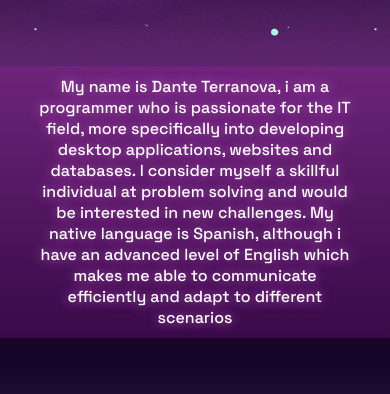
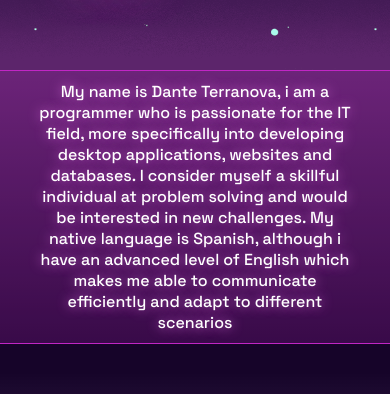
Before and after one commit to BinaryJuan/portfolio-astronaut, a React (Create React App) app: page / in a window 390 px wide. Shown: the part 259-653 px from the top of the page. Built offline with nearby package versions, Linux system fonts and the light colour scheme.

Commit message:
Responsive fixes

```diff
--- a/src/components/Presentation/Presentation.css
+++ b/src/components/Presentation/Presentation.css
@@ -76,7 +76,7 @@
         width: 100%;
         justify-content: center;
         background-color: rgb(193, 38, 197, 0.2);
-        margin-top: -5px;
+        margin-top: -1px;
         border-top: 1px solid #c126c5;
         border-bottom: 1px solid #c126c5;
     }
@@ -120,7 +120,9 @@
         width: 100%;
         justify-content: center;
         background-color: rgb(193, 38, 197, 0.2);
-        margin-top: -5px;
+        margin-top: -1px;
+        border-top: 1px solid #c126c5;
+        border-bottom: 1px solid #c126c5;
     }
 
     .pText {
```
